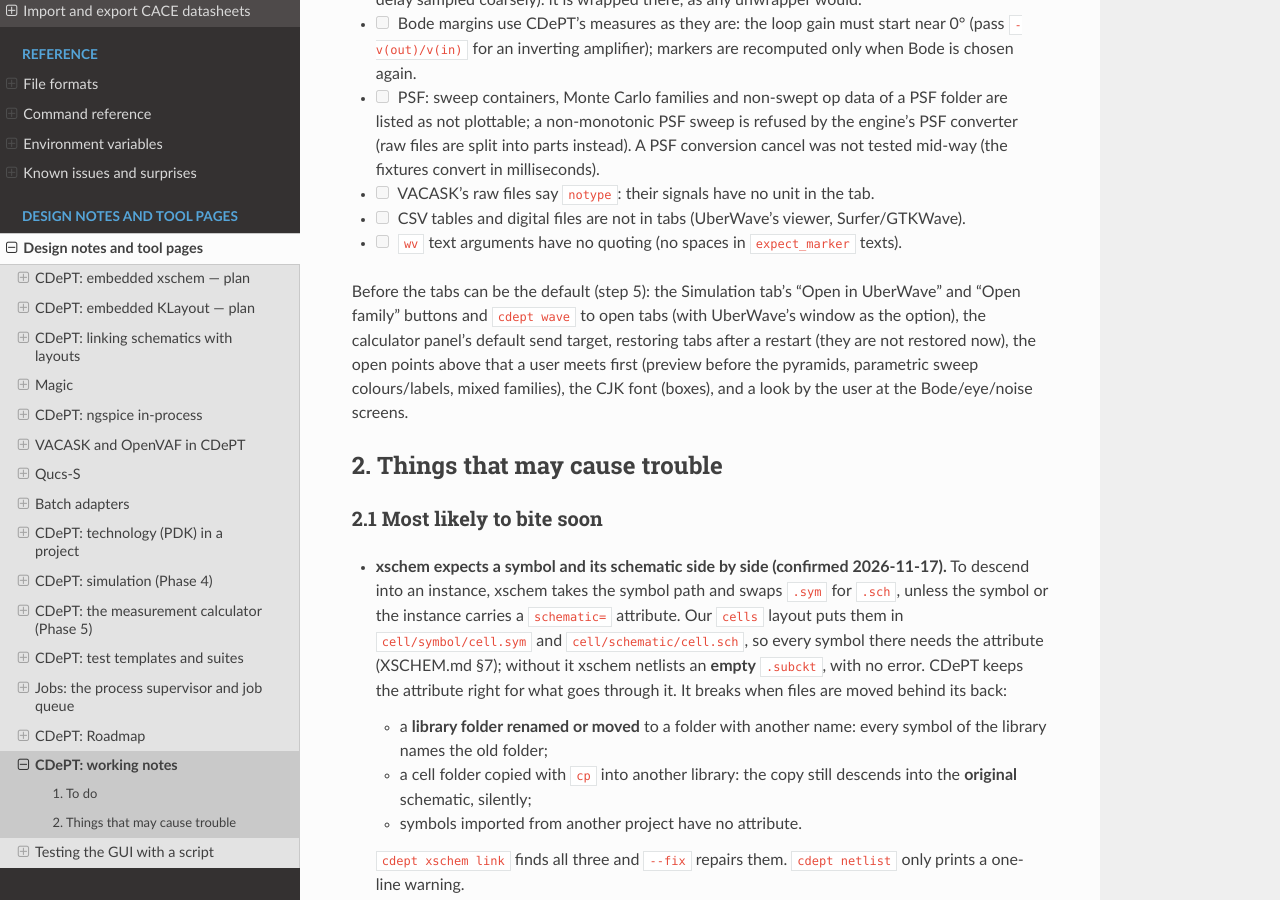
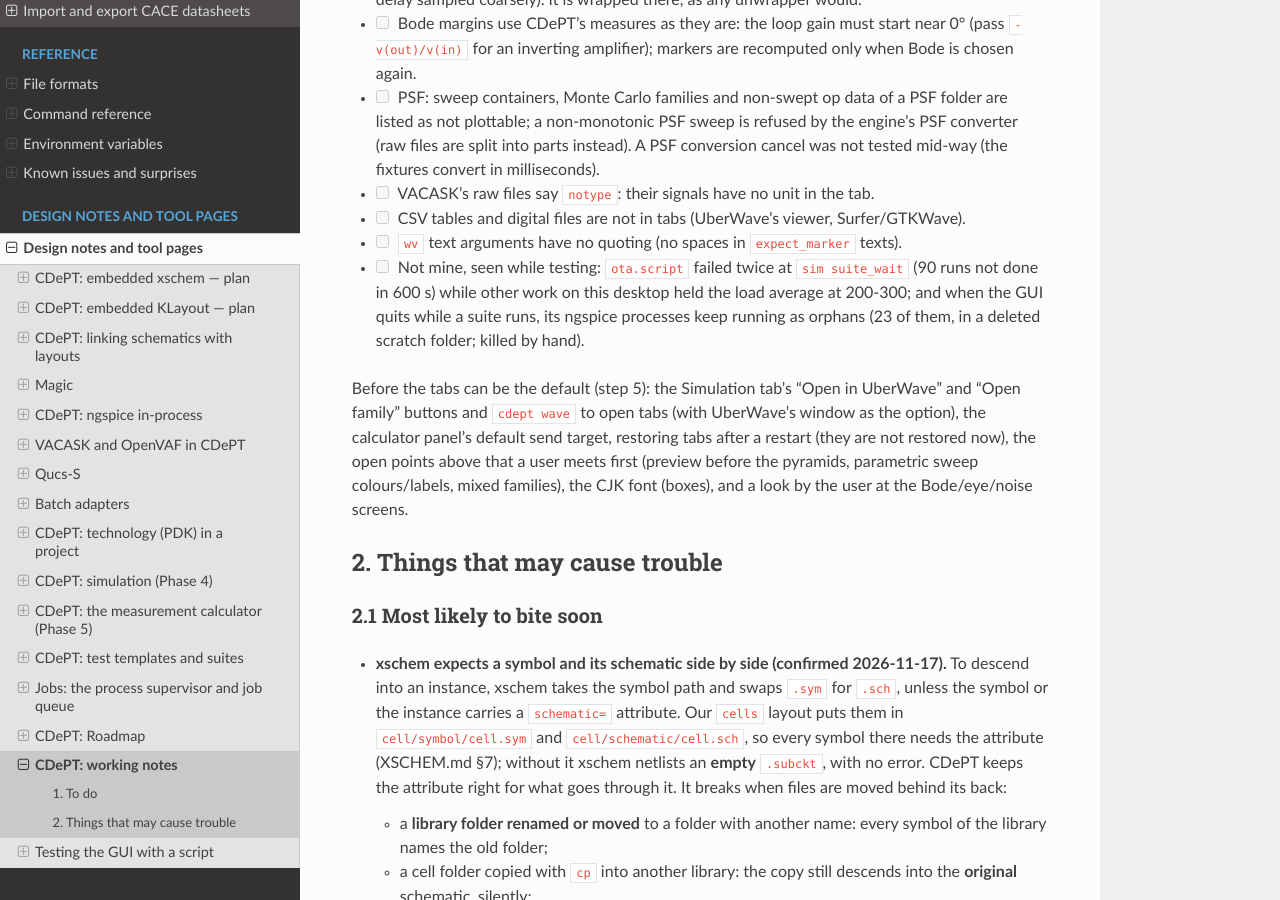
Before and after one commit to ckdur/cdept, a Sphinx documentation site: the page built from docs/NOTES.md, in a window 1280 px wide and 900 px high, scrolled down 16260 px. Built offline with Sphinx 7.4.7 and the Read the Docs theme 3.1.0, drawn with Linux system fonts in a browser that asks for light colours.

Commit message:
NOTES: the OTA suite under load and the ngspice orphans of a quit during a suite
Co-Authored-By: Claude Opus 5.5 <noreply@anthropic.com>

```diff
--- a/docs/NOTES.md
+++ b/docs/NOTES.md
@@ -641,6 +641,10 @@ Open points / risks (mine):
 - [ ] VACASK's raw files say `notype`: their signals have no unit in the tab.
 - [ ] CSV tables and digital files are not in tabs (UberWave's viewer, Surfer/GTKWave).
 - [ ] `wv` text arguments have no quoting (no spaces in `expect_marker` texts).
+- [ ] Not mine, seen while testing: `ota.script` failed twice at `sim suite_wait` (90
+      runs not done in 600 s) while other work on this desktop held the load average at
+      200-300; and when the GUI quits while a suite runs, its ngspice processes keep
+      running as orphans (23 of them, in a deleted scratch folder; killed by hand).
 
 Before the tabs can be the default (step 5): the Simulation tab's "Open in UberWave" and
 "Open family" buttons and `cdept wave` to open tabs (with UberWave's window as the
```
